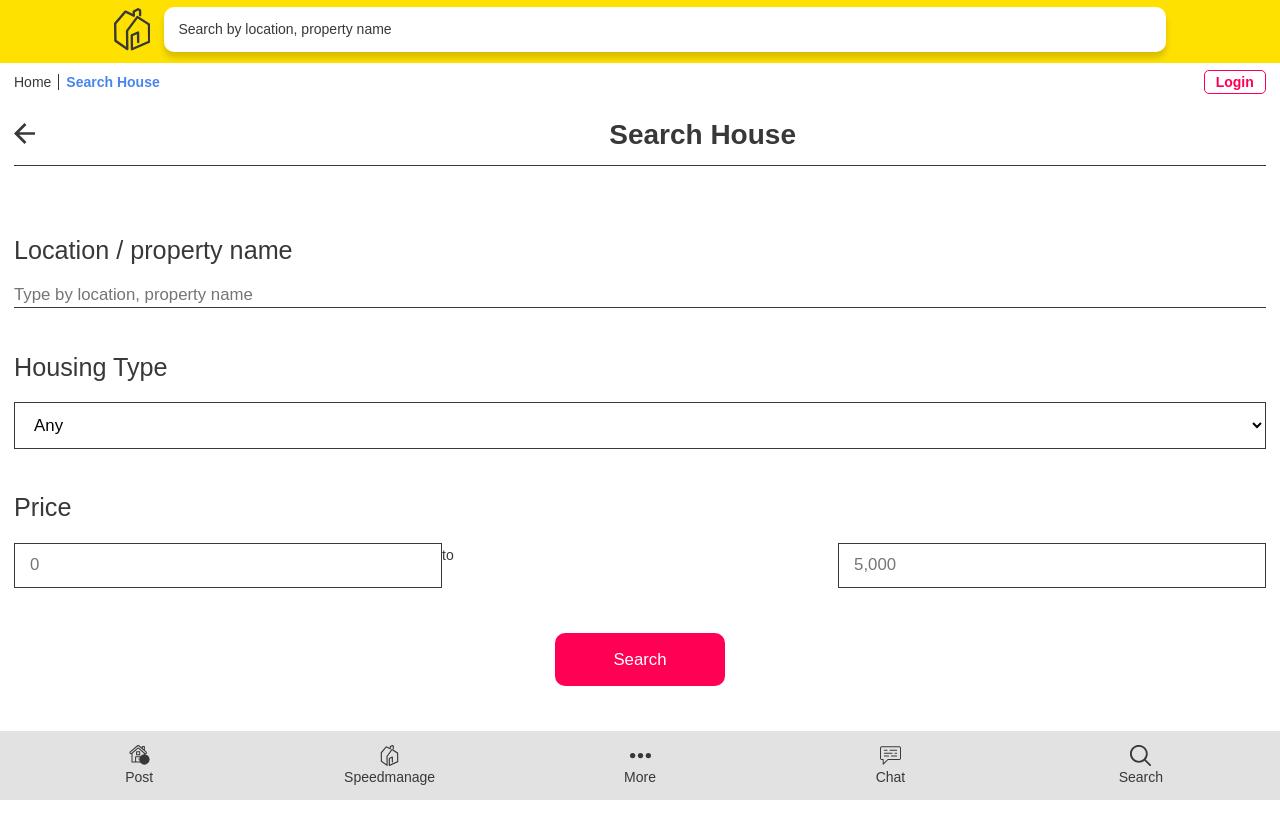
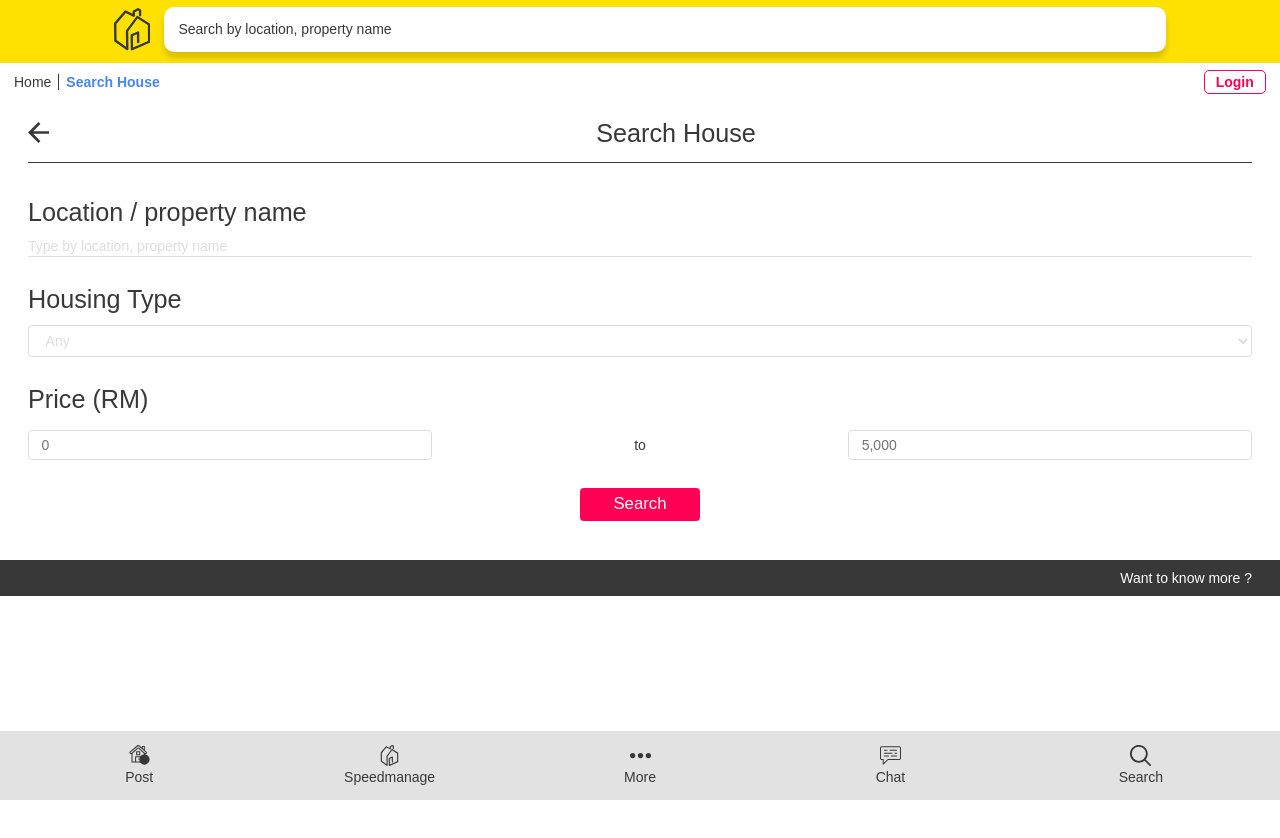
Before and after one commit to ishraqe/speed-rent, a React (Create React App) app: page /search in a window 1280 px wide. Shown: the top 838 px of the page. After the commit the page ends 800 px from the top, so only its background shows below. Built offline with nearby package versions, Linux system fonts and the light colour scheme.

Commit message:
search page done without icons

```diff
--- a/src/assets/_common.scss
+++ b/src/assets/_common.scss
@@ -11,7 +11,11 @@ html {
   background-color: #ffffff;
   font-family: sans-serif, serif;
   color: #383838;
+  font-weight: normal;
   // font-family: 'Archivo Narrow', sans-serif;
+}
+#root {
+  height: 100%;
 }
 ul {
   margin: 0;
@@ -30,10 +34,11 @@ a {
 }
 .default-button {
   font-size: 1.2em;
+  background: #ff0055;
   background: var(--button-color);
-  padding: 1em 3.5em;
+  padding: 0.4em 2em;
   border: none;
-  border-radius: 10px;
+  border-radius: 4px;
   color: #fff;
   text-align: center;
 }
@@ -42,7 +47,7 @@ a {
   position: relative;
 }
 .wrapper {
-  padding: 0.5em 1em;
+  padding: 0.5em 2em;
 }
 .pad-top-2 {
   padding: 2em 1em;
@@ -51,5 +56,5 @@ a {
   padding: 4em 1em;
 }
 .default-margin-top {
-  margin-top: 8em;
+  padding-top: 8em;
 }
--- a/src/assets/index.scss
+++ b/src/assets/index.scss
@@ -403,6 +403,9 @@
     .title {
       flex-basis: 90%;
       text-align: center;
+      font-size: 1.8em;
+      font-weight: normal;
+      margin-left: -1em;
     }
   }
 }
@@ -410,50 +413,57 @@
 // Search Container
 #searchContainer {
   .main-content {
-    margin-top: 4em;
+    margin-top: 1.5em;
     .searchContent {
       form {
         .input-group {
-          margin-bottom: 3.2em;
+          margin-bottom: 2em;
           .label {
             font-size: 1.8em;
           }
           .form-input,
-          .form-select,
-          .range-input {
-            margin-top: 1.2em;
+          .form-select {
+            margin-top: 0.8em;
             width: 100%;
-            font-size: 1.2em;
+            font-size: 1em;
+            border-radius: 0;
           }
           .form-input {
-            font-size: 1.2em;
-            border-bottom: 1px solid var(--font-color);
             color: var(--font-color);
             border: none;
-            border-bottom: 1px solid var(--font-color);
+            border-bottom: 1px solid #ddd;
             padding-bottom: 2px;
+            &::placeholder {
+              color: #ddd;
+            }
           }
           .form-select {
-            border: none;
-            border: 1px solid var(--font-color);
+            border: 1px solid #ddd;
             background: transparent;
-            padding: 0.7em 0.9em;
+            padding: 0.4em 0.9em;
             outline: none;
+            color: #ddd;
+            border-radius: 4px;
           }
           .range-input-container {
             display: flex;
             justify-content: space-between;
             align-items: center;
+            margin-top: 1.2em;
             .range-input {
-              border: 1px solid var(--font-color);
-              font-size: 1.2em;
+              border: 1px solid #ddd;
+              font-size: 1em;
               background: transparent;
-              padding: 0.7em 0.9em;
+              padding: 0.4em 0.9em;
               outline: none;
-              flex: 1;
+              vertical-align: middle;
+              width: 33%;
+              color: #ddd;
+              border-radius: 4px;
             }
             .diff {
-              flex: 1;
+              font-size: 1em;
+              color: var(--font-color);
             }
           }
         }
@@ -465,4 +475,15 @@
       }
     }
   }
+  .know-more {
+    background: var(--font-color);
+    padding: 0.2em 0;
+    margin-top: 2.3em;
+    .info {
+      text-align: right;
+      a {
+        color: #fff;
+      }
+    }
+  }
 }
--- a/src/container/Search/Search.js
+++ b/src/container/Search/Search.js
@@ -38,7 +38,7 @@ export default class SearchContainer extends Component {
                     </div>
                     <div className="input-group">
                       <label htmlFor="" className="label">
-                        Price
+                        Price (RM)
                       </label>
                       <div className="range-input-container">
                         <input
@@ -62,6 +62,15 @@ export default class SearchContainer extends Component {
               </div>
             </div>
           </section>
+          <section className="know-more">
+            <div className="container">
+              <div className="wrapper">
+                <div className="info">
+                  <a>Want to know more ?</a>
+                </div>
+              </div>
+            </div>
+          </section>
         </div>
       </>
     );
```
